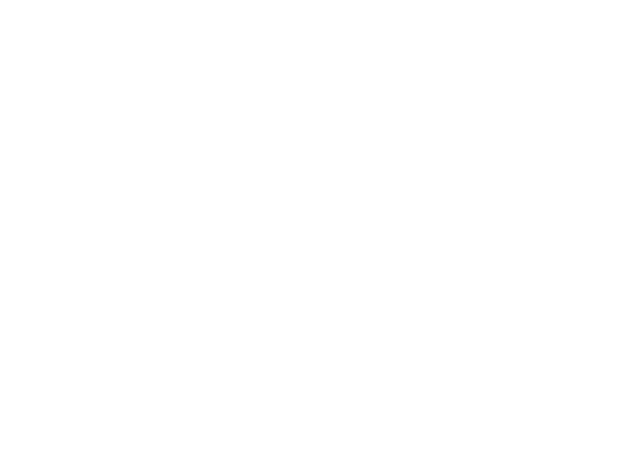
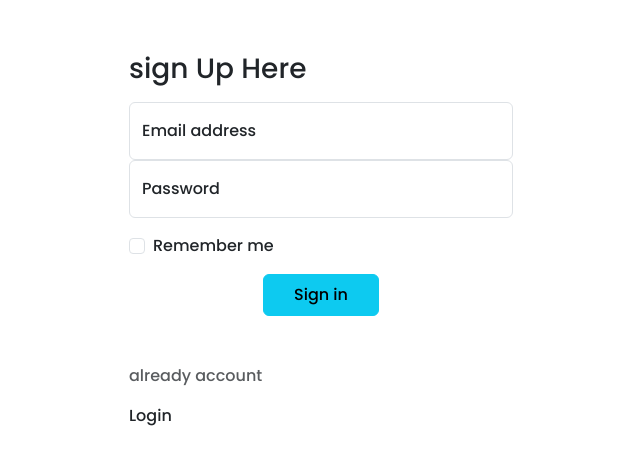
Before and after one commit to SurajTrainer/MERN_Project, a React (Vite) app in the folder Frontend/: page /signup in a window 1280 px wide. Shown: the top 464 px of the page, without its empty margins (319-959 px from the left). Built offline with nearby package versions, Linux system fonts and the light colour scheme.

Commit message:
Signup ready

```diff
--- a/Frontend/src/components/Login.jsx
+++ b/Frontend/src/components/Login.jsx
@@ -1,4 +1,5 @@
 import React from 'react'
+import { Link } from 'react-router-dom'
 
 const Login = () => {
   return (
@@ -7,11 +8,11 @@
   <form className=''>
     <h1 className="h3 mb-3 fw-normal">Please Login</h1>
 
-    <div className="form-floating">
+    <div className="form-floating mb-4">
       <input type="email" className="form-control" id="floatingInput" placeholder="name@example.com"/>
       <label for="floatingInput">Email address</label>
     </div>
-    <div className="form-floating">
+    <div className="form-floating mb-4">
       <input type="password" className="form-control" id="floatingPassword" placeholder="Password"/>
       <label for="floatingPassword">Password</label>
     </div>
@@ -22,8 +23,11 @@
         Remember me
       </label>
     </div>
-    <button className="btn btn-outline-success  py-2 login-btn" type="submit">Login</button>
-    <p className="mt-5 mb-3 text-body-secondary">© 2017–2024</p>
+    <button className="btn btn-danger  py-2 login-btn" type="submit">Login</button>
+    <div>
+    <p className="mt-5 mb-3 text-body-secondary">not loged in </p>
+    <Link to="/signup">  Signup </Link>
+    </div>
   </form>
 </main>
         </>
--- a/Frontend/src/components/Signup.jsx
+++ b/Frontend/src/components/Signup.jsx
@@ -1,10 +1,34 @@
 import React from 'react'
+import { Link } from 'react-router-dom'
 
 const Signup = () => {
   return (
+  <>
+    <form className='form'>
+    <h1 class="h3 mb-3 fw-normal"> sign Up Here</h1>
+
+    <div class="form-floating">
+      <input type="email" class="form-control" id="floatingInput" placeholder="name@example.com"/>
+      <label for="floatingInput">Email address</label>
+    </div>
+    <div class="form-floating">
+      <input type="password" class="form-control" id="floatingPassword" placeholder="Password"/>
+      <label for="floatingPassword">Password</label>
+    </div>
+
+    <div class="form-check text-start my-3">
+      <input class="form-check-input" type="checkbox" value="remember-me" id="flexCheckDefault"/>
+      <label class="form-check-label" for="flexCheckDefault">
+        Remember me
+      </label>
+    </div>
+    <button class="btn btn-info  py-2 login-btn" type="submit">Sign in</button>
     <div>
-
+    <p class="mt-5 mb-3 text-body-secondary">already account </p>
+    <Link to='/login'>Login</Link>
     </div>
+  </form>
+  </>
   )
 }
 
```
